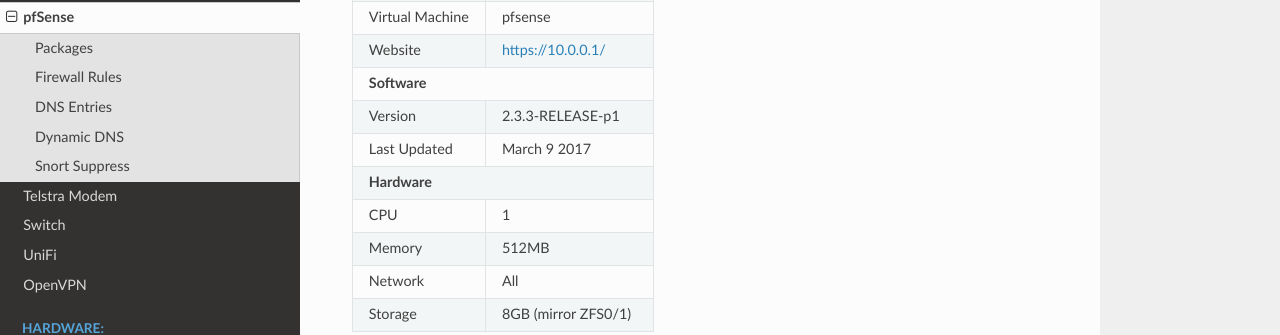
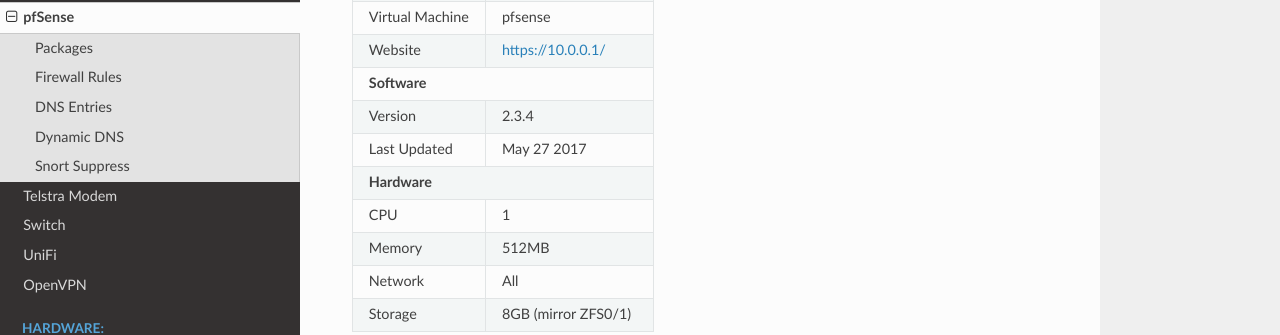
Before and after one commit to jodunk/documentation, a Sphinx documentation site: the page built from docs/network/pfsense/pfsense.rst, in a window 1280 px wide and 900 px high. Shown: the part 258-593 px from the top of the window. Built offline with Sphinx 7.4.7 and the Read the Docs theme 2.0.0, drawn with Linux system fonts in a browser that asks for light colours.

```diff
--- a/docs/network/pfsense/pfsense.rst
+++ b/docs/network/pfsense/pfsense.rst
@@ -15,9 +15,9 @@ pfSense
 +-------------------+--------------------+
 | **Software**                           |
 +-------------------+--------------------+
-| Version           | 2.3.3-RELEASE-p1   |
+| Version           | 2.3.4              |
 +-------------------+--------------------+
-| Last Updated      | March 9 2017       |
+| Last Updated      | May 27 2017        |
 +-------------------+--------------------+
 | **Hardware**                           |
 +-------------------+--------------------+
```
Also changed, not shown: docs/other/surveillance/surveillance.rst (+8 -0 lines), docs/other/surveillance/camera-settings.PNG (added).
